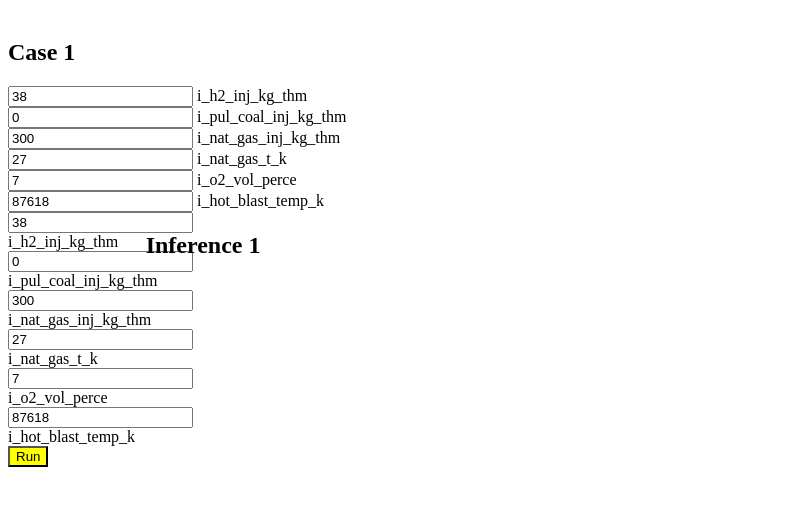
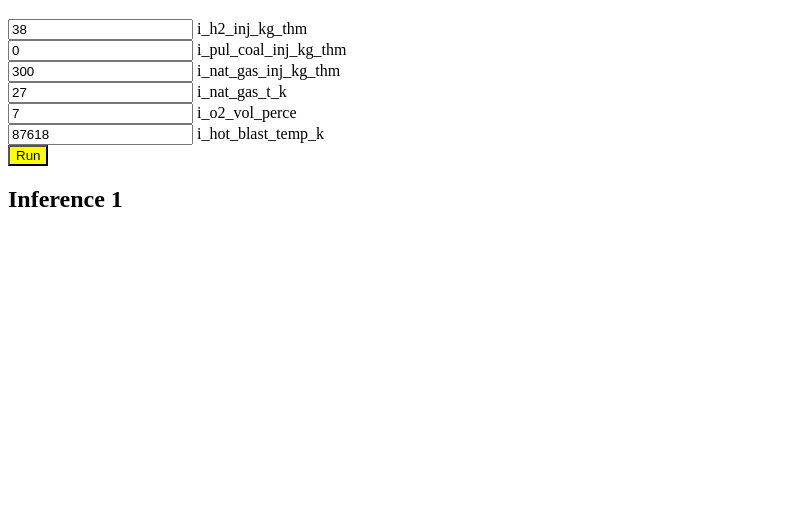
Before and after one commit to xzhang8g/Web, a plain HTML site: page WineQuality/NN/index.html in a window 1280 px wide. Shown: the part 87-592 px from the top of the page, without its empty margins (0-811 px from the left). Drawn offline with Linux system fonts and the light colour scheme.

Commit message:
Update index.html

```diff
--- a/WineQuality/NN/index.html
+++ b/WineQuality/NN/index.html
@@ -41,9 +41,6 @@ u<html>
 
     <div id = "boxes1">
 
-            <div id = "leftbox">
-                 <h2>Case 1</h2>
-
 
   <input type="text" id="box0c1" value="38"> i_h2_inj_kg_thm <br/>
   <input type="text" id="box1c1" value="0"> i_pul_coal_inj_kg_thm <br/>
@@ -51,30 +48,13 @@ u<html>
   <input type="text" id="box3c1" value="27"> i_nat_gas_t_k <br/>
   <input type="text" id="box4c1" value="7"> i_o2_vol_perce <br/>
   <input type="text" id="box5c1" value="87618"> i_hot_blast_temp_k <br/>
+
+      <div>
+
   <div>
+  <input style="background-color:yellow" type="button" value="Run" onclick="runExample()"/>
+  </div>
 
-
-
-
-            </div>
-
-            <div id = "middlebox">
-
-
-
-
-  <input type="text" id="box0c2" value="38"> i_h2_inj_kg_thm <br/>
-  <input type="text" id="box1c2" value="0"> i_pul_coal_inj_kg_thm <br/>
-  <input type="text" id="box2c2" value="300"> i_nat_gas_inj_kg_thm <br/>
-  <input type="text" id="box3c2" value="27"> i_nat_gas_t_k <br/>
-  <input type="text" id="box4c2" value="7"> i_o2_vol_perce <br/>
-  <input type="text" id="box5c2" value="87618"> i_hot_blast_temp_k <br/>
-  <div>
-  <input style="background-color:yellow" type="button" value="Run" onclick="runExample2()"/>
-   </div>
-
-
-            </div>
 
 
 
@@ -86,15 +66,7 @@ u<html>
                <div id="predictions1">
                </div>
 
-
-
-
-
         </div>
-
-
-
-
 
 </body>
 </html>
```
